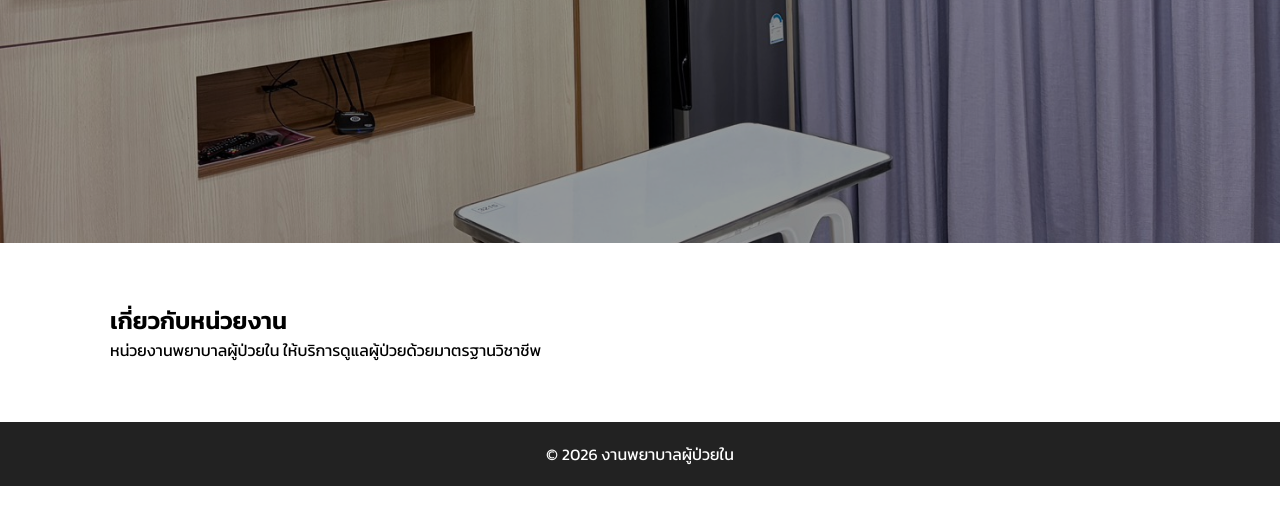
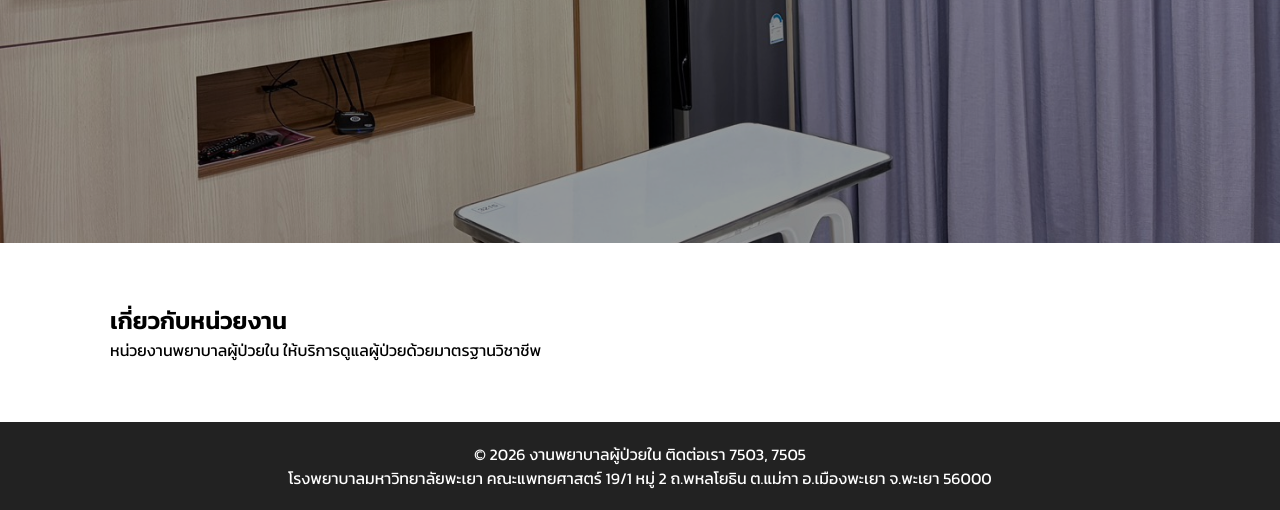
Before and after one commit to august2001snake-prog/IPD3, a plain HTML site: page index.html in a window 1280 px wide. Shown: the part 557-1067 px from the top of the page. Before the commit the page ends 1043 px from the top, so only its background shows below. Drawn offline with Linux system fonts and the light colour scheme.

Commit message:
Update index.html

```diff
--- a/index.html
+++ b/index.html
@@ -229,9 +229,9 @@ body {
 
 <!-- FOOTER -->
 <footer class="footer">
-  <p>© 2026 งานพยาบาลผู้ป่วยใน</p>
+          <p>© 2026 งานพยาบาลผู้ป่วยใน ติดต่อเรา 7503, 7505</p>
+        <p> โรงพยาบาลมหาวิทยาลัยพะเยา คณะแพทยศาสตร์ 19/1 หมู่ 2 ถ.พหลโยธิน ต.แม่กา อ.เมืองพะเยา จ.พะเยา 56000 </p>
 </footer>
-
 <script>
 let slides = document.querySelectorAll(".slide");
 let index = 0;
```
